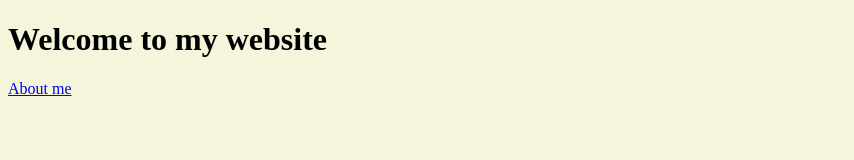
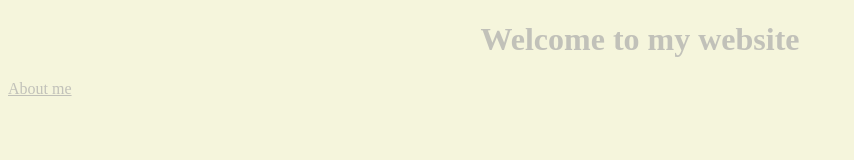
Before and after one commit to JosefineCodes/mulitple-pages-static-website, a plain HTML site: page index.html in a window 1280 px wide. Shown: the whole page, without its empty margins (0-854 px from the left). Drawn offline with Linux system fonts and the light colour scheme.

Commit message:
Update styles.css

```diff
--- a/src/styles.css
+++ b/src/styles.css
@@ -1,3 +1,13 @@
 body {
-  background-color: beige;
+  background-color: rgb(245, 245, 220);
 }
+
+h1 {
+  text-align: center;
+  color: rgba(169, 169, 169, 0.69);
+}
+
+a {
+  text-align: center;
+  color: rgba(169, 169, 169, 0.69);
+}
```
